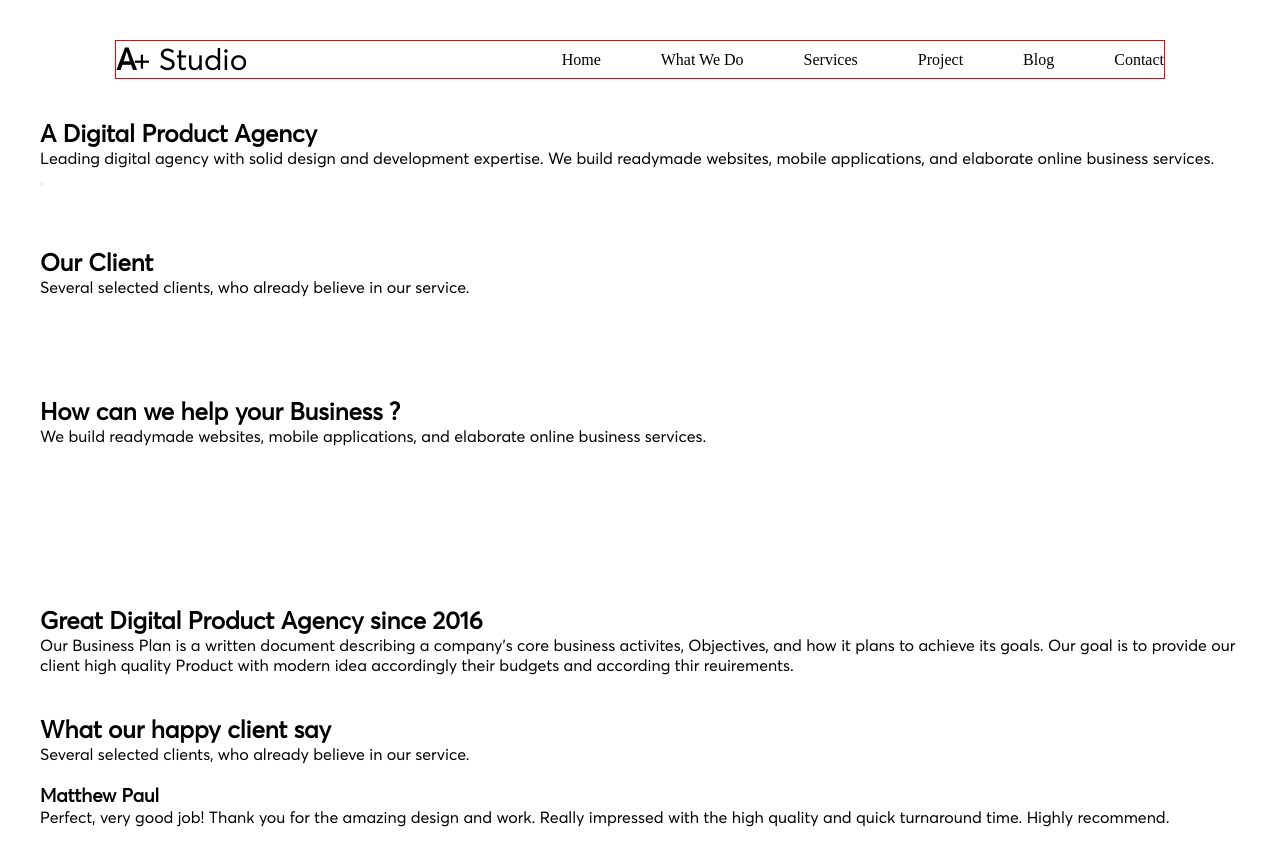
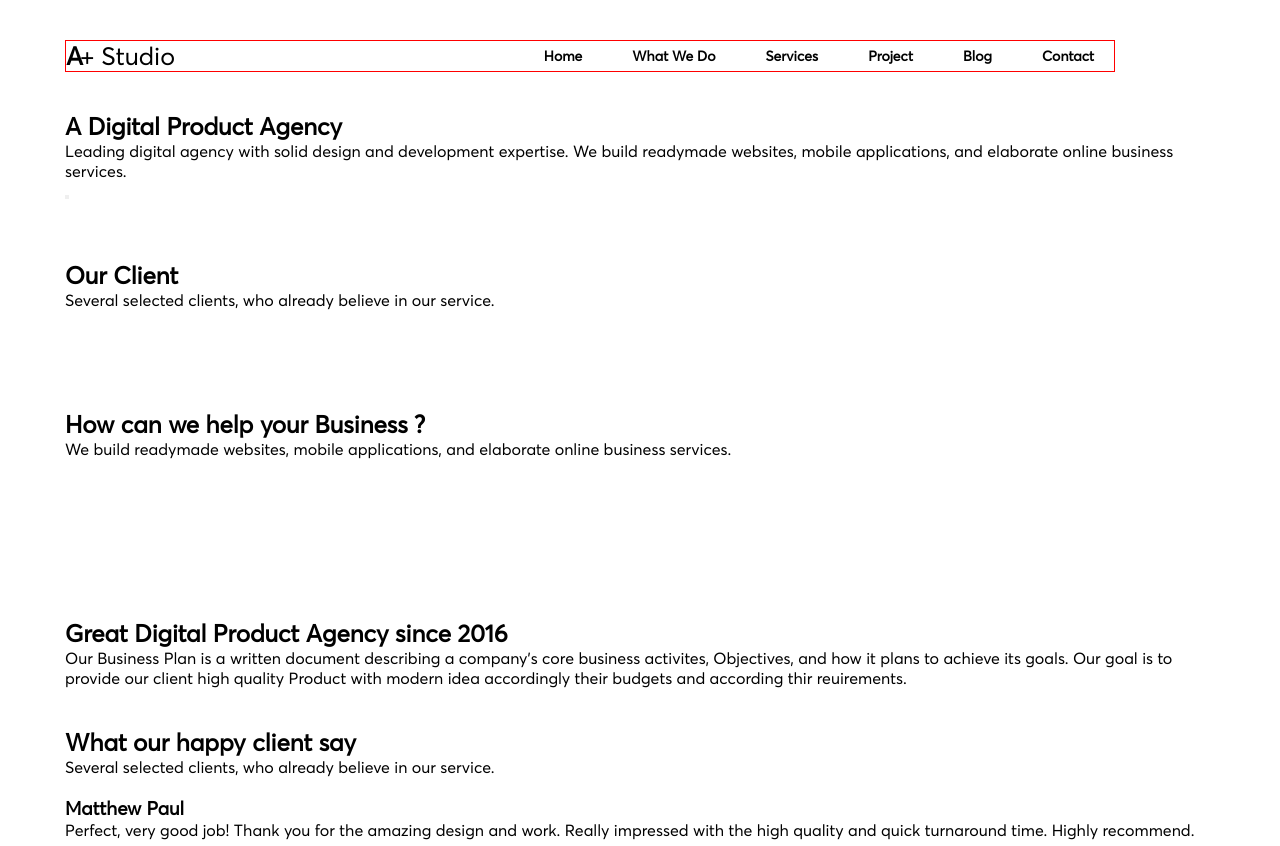
Before and after one commit to MellonFive/projeto-figma-a-plus-studio, a plain HTML site: page index.html in a window 1280 px wide. Shown: the top 846 px of the page. Drawn offline with Linux system fonts and the light colour scheme.

Commit message:
Fim do header

```diff
--- a/assets/style/style.css
+++ b/assets/style/style.css
@@ -23,7 +23,7 @@ header, section {
 }
 
 #container {
-  width: 1200px;
+  width: 1150px;
   margin: auto;
 }
 
@@ -32,11 +32,10 @@ header, section {
   display: flex;
   justify-content: space-between;
   width: 1050px;
-  margin: 40px auto;
 }
 
 .cabecalho .titulo {
-  font-size: 30px;
+  font-size: 25px;
   font-weight: normal;
 }
 
@@ -53,10 +52,21 @@ header, section {
 
 .cabecalho .navegacao .lista {
   display: flex;
+  gap: 50px;
 }
 
 .cabecalho .navegacao .lista .item {
-  font-family: bold;
+  font-size: 14px;
   list-style: none;
-  margin-left: 60px;
+  cursor: pointer;
+  font-weight: bold;
+  transition: 600ms;
 }
+
+.cabecalho .navegacao .lista .item:hover {
+  font-size: 17px;
+}
+
+.cabecalho .navegacao .lista .item.-ultimo-item {
+  margin-right: 20px;
+}
--- a/index.html
+++ b/index.html
@@ -24,7 +24,7 @@
           <li class="item">Services</li>
           <li class="item">Project</li>
           <li class="item">Blog</li>
-          <li class="item">Contact</li>
+          <li class="item -ultimo-item">Contact</li>
         </ul>
       </nav>
     </header>
```
